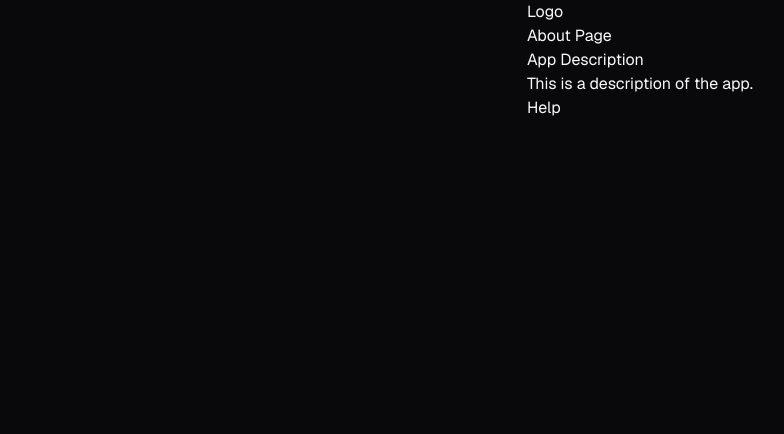
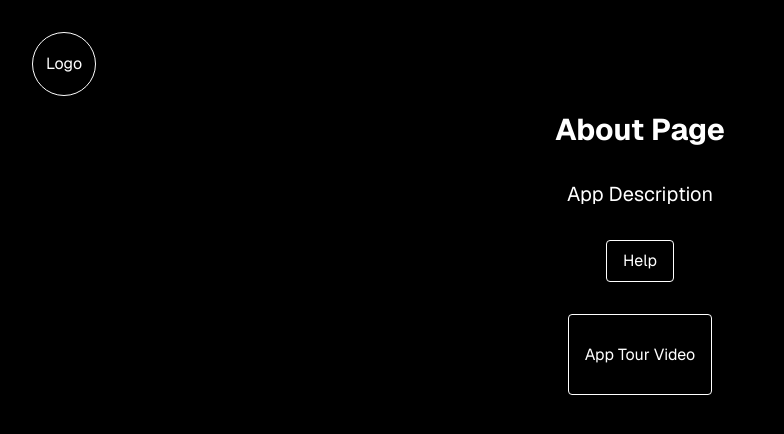
Before and after one commit to Builder-s-League/BuildersLeague-Edition1, a Next.js app: page /about in a window 1280 px wide. Shown: the top 434 px of the page, without its empty margins (0-784 px from the left). Built offline with nearby package versions, Linux system fonts and the light colour scheme.

Commit message:
about page
Co-authored-by: Vinicius Okamoto <leo_kamoto@hotmail.com>

```diff
--- a/src/app/about/page.tsx
+++ b/src/app/about/page.tsx
@@ -2,22 +2,24 @@ import Link from 'next/link'
 
 export default function AboutPage() {
   return (
-    <div>
-      <header>
-        <div>Logo</div>
-        <h1>About Page</h1>
-      </header>
-      <main>
+    <div className="flex min-h-screen w-full flex-col bg-black p-8 text-white">
+      <div className="mb-4 flex h-16 w-16 items-center justify-center rounded-full border border-white">
+        Logo
+      </div>
+      <div className="flex flex-col items-center justify-center space-y-8">
+        <h1 className="text-center text-3xl font-bold">About Page</h1>
+        <p className="mb-2 text-xl">App Description</p>
+        <Link href="/tour">
+          <button className="rounded border border-white px-4 py-2 transition-colors hover:bg-white hover:text-black">
+            Help
+          </button>
+        </Link>
         <section>
-          <h2>App Description</h2>
-          <p>This is a description of the app.</p>
+          <div className="flex aspect-video items-center justify-center rounded border border-white p-4">
+            App Tour Video
+          </div>
         </section>
-        <section>
-          <Link href="/tour">
-            <button>Help</button>
-          </Link>
-        </section>
-      </main>
+      </div>
     </div>
   )
 }
```
